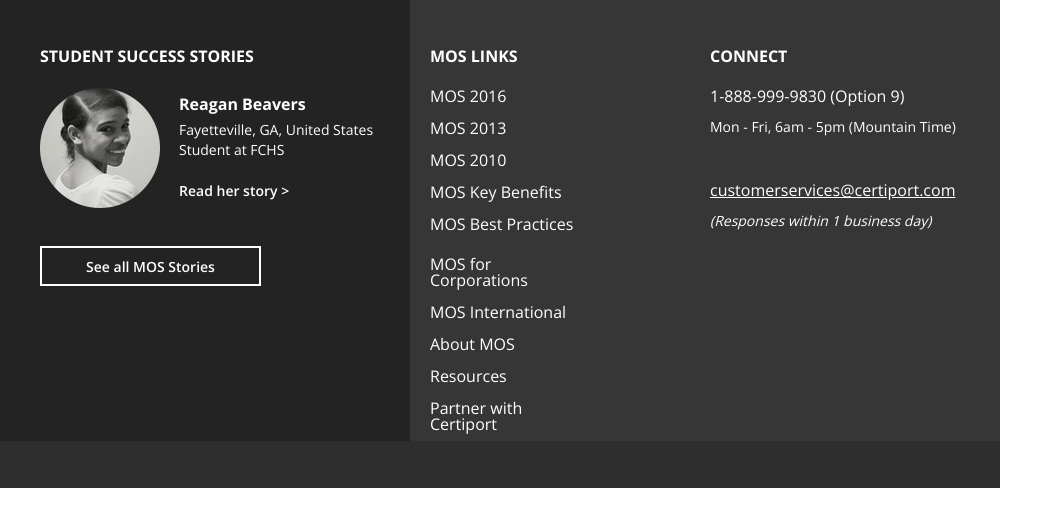
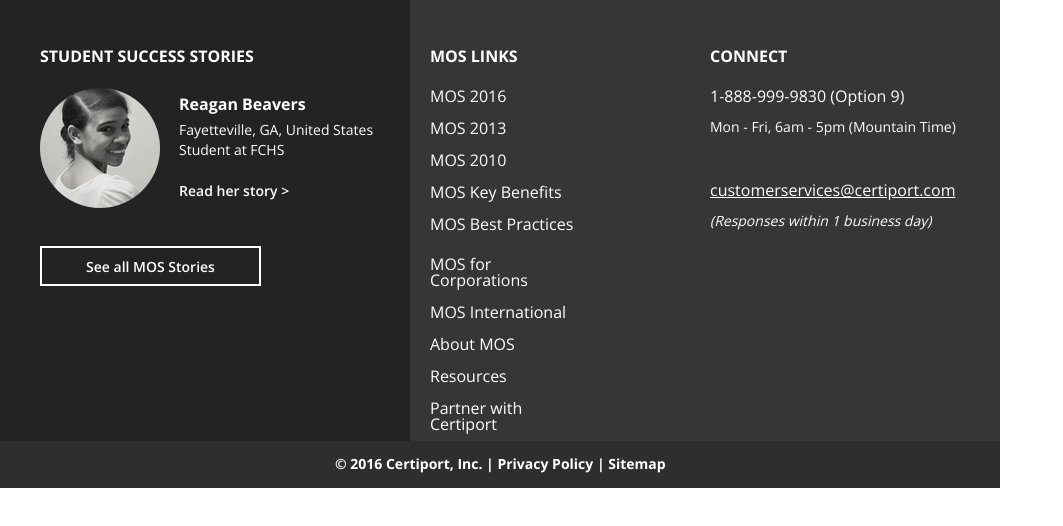
Before and after one commit to dantreasure/CertiPort, a plain HTML site: page local-footer/local-footer.html in a window 1280 px wide. Shown: the whole page, without its empty margins (0-1063 px from the left). Drawn offline with nearby package versions, Linux system fonts and the light colour scheme.

Commit message:
adds markup and styling to local footer. only the social icons are missing so this is pretty much done

```diff
--- a/local-footer/local-footer.css
+++ b/local-footer/local-footer.css
@@ -6,7 +6,7 @@
 .footer-body {
 	height: 441px;
 }
-.footer-footer {
+.footer-meta {
 	height: 47px;
 	background-color: #2e2e2e;
 }
@@ -63,7 +63,6 @@
 	height: 40px;
 	border: 2px solid #ffffff;
 	background-color: #232323;
-	cursor: pointer;
 }
 .story-action-link {
 	text-decoration: none;
@@ -140,3 +139,20 @@
 	font-size: 14px;
 	font-style: italic;
 }
+.meta-links {
+	margin-left: 335px;
+	color: #ffffff;
+	font-size: 14px;
+	font-family: 'Open Sans', sans-serif;
+	font-weight: 700;
+	display: inline-block;
+	margin-top: 16px;
+}
+.meta-link {
+	display: inline;
+	text-decoration: none;
+	font-family: 'Open Sans', sans-serif;
+	color: #ffffff;
+	font-size: 14px;
+	font-weight: 700;
+}
--- a/local-footer/local-footer.html
+++ b/local-footer/local-footer.html
@@ -111,8 +111,10 @@
 				</div>
 			</div>
 		</div>
-		<div class="footer-footer">
-
+		<div class="footer-meta">
+			<p class="meta-links">
+				&#169; 2016 Certiport, Inc. &#124; <a href="" class="meta-link">Privacy Policy</a> &#124; <a href="" class="meta-link">Sitemap</a>
+			</p>
 		</div>
 	</div>
 </body>
```
